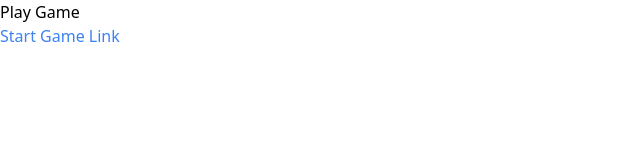
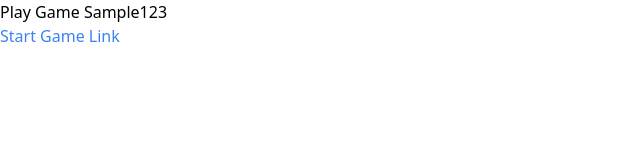
Before and after one commit to gautamaggarwaldev/HangmanGame, a React (Vite) app: page /start in a window 1280 px wide. Both pictures are taken after typing "Sample123" into the empty fields and a click on the button "Submit". Shown: the top 160 px of the page, without its empty margins (0-640 px from the left). Built offline with nearby package versions, Linux system fonts and the light colour scheme.

Commit message:
transfer a word from start to play page use useLocation() hook

```diff
--- a/src/App.jsx
+++ b/src/App.jsx
@@ -1,6 +1,5 @@
 import { Routes, Route } from 'react-router-dom'
 import './App.css'
-import TextInputFormContainer from './components/TextInputForm/TextInputFormContainer'
 import StartGame from './pages/StartGame'
 import PlayGame from './pages/PlayGame'
 
--- a/src/components/TextInputForm/TextInputFormContainer.jsx
+++ b/src/components/TextInputForm/TextInputFormContainer.jsx
@@ -14,7 +14,7 @@ function TextInputFormContainer() {
         console.log("submitted", value);
         if(value) {
             //if we have something in a value then we have to navigate in play page
-             navigate("/play")
+             navigate(`/play`, {state : {wordSelected : value}})
 
             {/*setTimeout(()=> {
                 navigate("/play")
--- a/src/pages/PlayGame.jsx
+++ b/src/pages/PlayGame.jsx
@@ -1,9 +1,18 @@
-import { Link } from "react-router-dom";
+import { Link, useLocation } from "react-router-dom";
 
 function PlayGame() {
+
+    // const [searchParams] = useSearchParams();
+    // console.log(searchParams);
+
+    // const {text} = useParams();
+
+    const {state} = useLocation();
+
+
     return (
         <>
-            <h1>Play Game</h1>
+            <h1>Play Game {state.wordSelected} </h1>
             <Link to='/start' className="text-blue-500">Start Game Link</Link>
 
         </>
```
